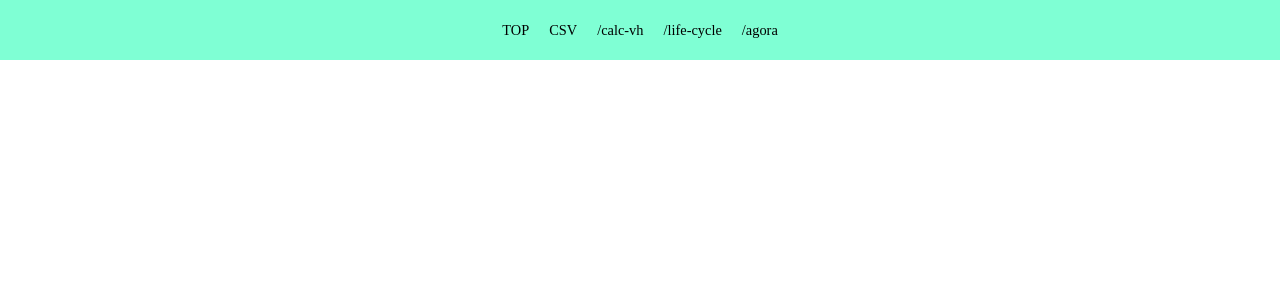
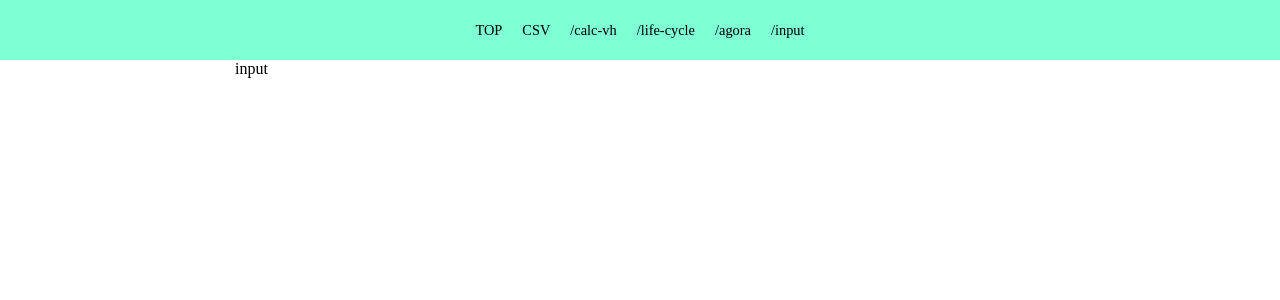
Before and after one commit to hara-94/vue-playground, a Vue app: page /input in a window 1280 px wide. Shown: the top 300 px of the page. Built offline with nearby package versions, Linux system fonts and the light colour scheme.

Commit message:
add: input

```diff
--- a/src/components/Header.vue
+++ b/src/components/Header.vue
@@ -15,6 +15,9 @@
       </li>
       <li class="header__item">
         <router-link to="/agora">/agora</router-link>
+      </li>
+      <li class="header__item">
+        <router-link to="/input">/input</router-link>
       </li>
     </ul>
   </div>
--- a/src/components/templates/csv/top.ts
+++ b/src/components/templates/csv/top.ts
@@ -1,6 +1,6 @@
 import SampleJson from "../../../asset/json/sample.json";
 
-import { Vue, Component } from "vue-property-decorator";
+import { Vue, Component, Emit } from "vue-property-decorator";
 
 class TemplateSampleJson {
   name: string;
--- /dev/null
+++ b/src/components/templates/input/top.vue
@@ -0,0 +1,5 @@
+<template>
+  <div class="input-top">input</div>
+</template>
+<script lang="ts" src="./top.ts"></script>
+<style lang="scss" scoped src="./top.scss"></style>
--- /dev/null
+++ b/src/pages/input/index.vue
@@ -0,0 +1,16 @@
+<template>
+  <div class="input">
+    <template-input-top></template-input-top>
+  </div>
+</template>
+<script lang="ts">
+import { Vue, Component } from "vue-property-decorator";
+import TemplateInputTop from "../../components/templates/input/top.vue";
+
+@Component({
+  components: {
+    TemplateInputTop
+  }
+})
+export default class PageInputIndex extends Vue {}
+</script>
--- a/src/router/index.ts
+++ b/src/router/index.ts
@@ -8,6 +8,7 @@ import CalcVh from "../pages/calc-vh/index.vue";
 import LifeCycle from "../pages/life-cycle/index.vue";
 import Agora from "../pages/agora/index.vue";
 import AgoraAudience from "../pages/agora/audience/audience.vue";
+import Input from "../pages/input/index.vue";
 
 Vue.use(Router);
 
@@ -41,6 +42,11 @@ const routes: RouteConfig[] = [
     path: "/agora/audience",
     name: "agora-audience",
     component: AgoraAudience
+  },
+  {
+    path: "/input",
+    name: "input",
+    component: Input
   }
 ]
 
```
Also changed, not shown: src/components/templates/csv/top.scss (line endings or trailing spaces), src/components/templates/csv/top.vue (line endings or trailing spaces), src/components/templates/input/top.scss (added), src/components/templates/input/top.ts (added).
